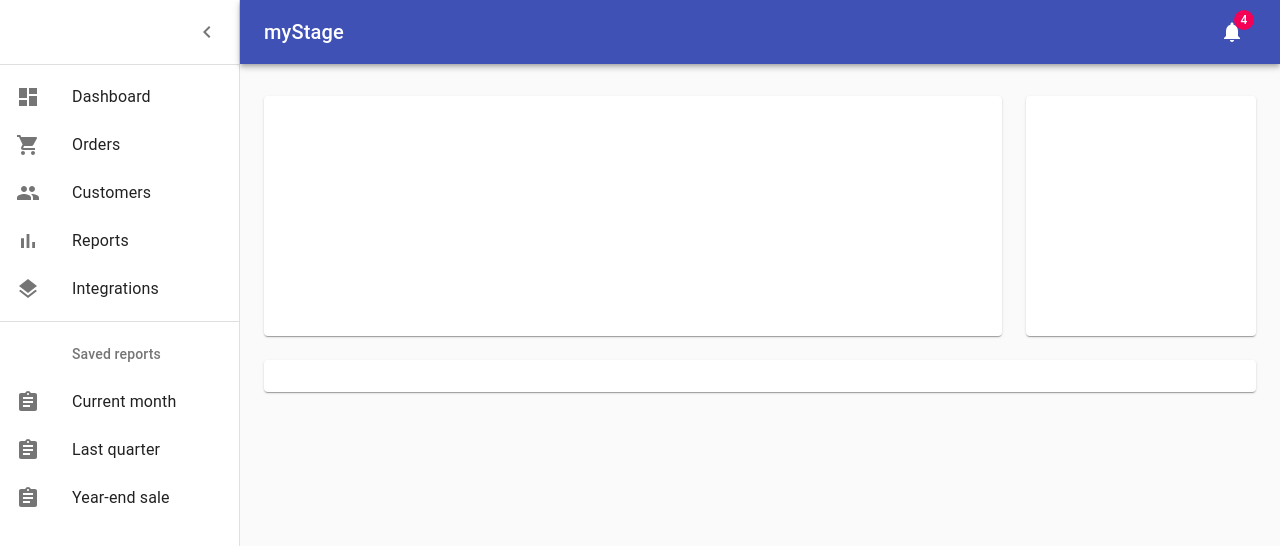
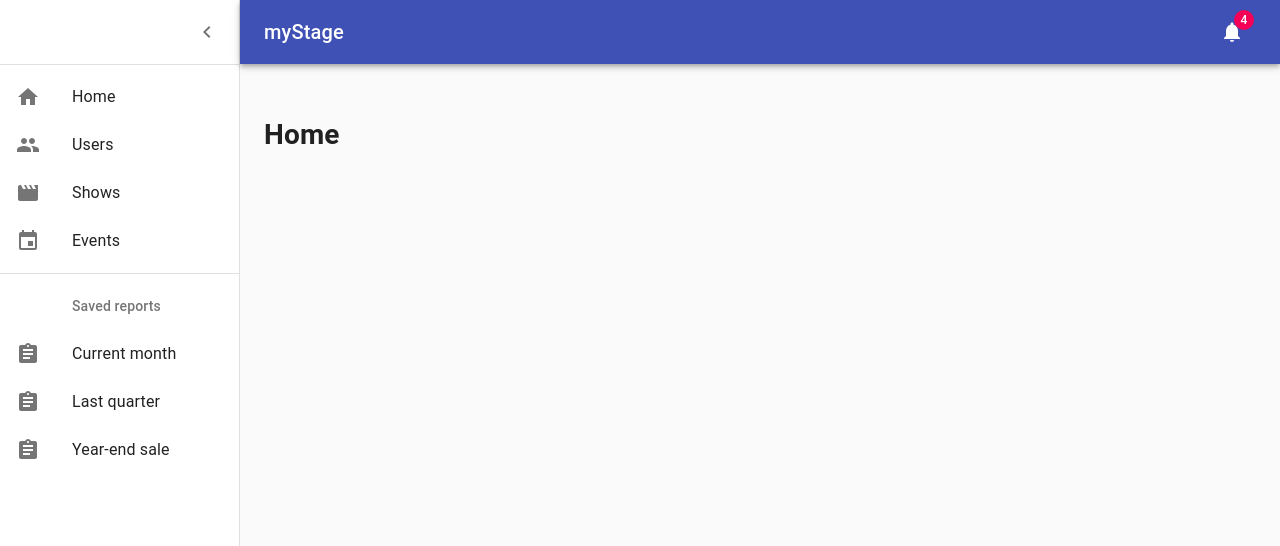
Before and after one commit to my-stage/mystage-client, a React (Create React App) app: page / in a window 1280 px wide. Shown: the top 546 px of the page. Built offline with nearby package versions, Linux system fonts and the light colour scheme.

Commit message:
added react-router-dom + some routes

```diff
--- a/package.json
+++ b/package.json
@@ -9,6 +9,7 @@
     "@types/node": "12.12.7",
     "@types/react": "16.9.11",
     "@types/react-dom": "16.9.4",
+    "@types/react-router-dom": "^5.1.2",
     "react": "^16.11.0",
     "react-dom": "^16.11.0",
     "react-router-dom": "^5.1.2",
--- a/src/App.tsx
+++ b/src/App.tsx
@@ -11,13 +11,11 @@ import Divider from '@material-ui/core/Divider';
 import IconButton from '@material-ui/core/IconButton';
 import Badge from '@material-ui/core/Badge';
 import Container from '@material-ui/core/Container';
-import Grid from '@material-ui/core/Grid';
-import Paper from '@material-ui/core/Paper';
-import Link from '@material-ui/core/Link';
 import MenuIcon from '@material-ui/icons/Menu';
 import ChevronLeftIcon from '@material-ui/icons/ChevronLeft';
 import NotificationsIcon from '@material-ui/icons/Notifications';
 import { mainListItems, secondaryListItems } from './listItems';
+import { BrowserRouter, Route, Switch } from 'react-router-dom';
 
 const drawerWidth = 240;
 
@@ -95,9 +93,6 @@ const useStyles = makeStyles(theme => ({
     overflow: 'auto',
     flexDirection: 'column',
   },
-  fixedHeight: {
-    height: 240,
-  },
 }));
 
 export default function Dashboard() {
@@ -109,9 +104,9 @@ export default function Dashboard() {
   const handleDrawerClose = () => {
     setOpen(false);
   };
-  const fixedHeightPaper = clsx(classes.paper, classes.fixedHeight);
 
   return (
+    <BrowserRouter>
       <div className={classes.root}>
         <CssBaseline />
         <AppBar position="absolute" className={clsx(classes.appBar, open && classes.appBarShift)}>
@@ -155,25 +150,26 @@ export default function Dashboard() {
         <main className={classes.content}>
           <div className={classes.appBarSpacer} />
           <Container maxWidth="lg" className={classes.container}>
-          <Grid container spacing={3}>
-            {/* Chart */}
-            <Grid item xs={12} md={8} lg={9}>
-              <Paper className={fixedHeightPaper}>
-              </Paper>
-            </Grid>
-            {/* Recent Deposits */}
-            <Grid item xs={12} md={4} lg={3}>
-              <Paper className={fixedHeightPaper}>
-              </Paper>
-            </Grid>
-            {/* Recent Orders */}
-            <Grid item xs={12}>
-              <Paper className={classes.paper}>
-              </Paper>
-            </Grid>
-          </Grid>
+            <Switch>
+              <Route path="/notimplemented">
+                <h1>Not Implemented!</h1>
+              </Route>
+              <Route path="/users">
+                <h1>Users</h1>
+              </Route>
+              <Route path="/shows">
+                <h1>Shows</h1>
+              </Route>
+              <Route path="/events">
+                <h1>Events</h1>
+              </Route>
+              <Route path="/">
+                <h1>Home</h1>
+              </Route>
+            </Switch>
           </Container>
         </main>
       </div>
+    </BrowserRouter>
   );
 }
--- /dev/null
+++ b/src/ListItemLink.tsx
@@ -0,0 +1,31 @@
+import React from 'react';
+import ListItem from '@material-ui/core/ListItem';
+import ListItemIcon from '@material-ui/core/ListItemIcon';
+import ListItemText from '@material-ui/core/ListItemText';
+import ListItemLinkProps from './ListItemLinkProps';
+import { Link as RouterLink, LinkProps as RouterLinkProps } from 'react-router-dom';
+
+export default function(props: ListItemLinkProps) {
+  const { icon, primary, to } = props;
+
+  const renderLink = React.useMemo(
+    () =>
+      React.forwardRef<HTMLAnchorElement, Omit<RouterLinkProps, 'innerRef' | 'to'>>(
+        (itemProps, ref) => (
+          // With react-router-dom@^6.0.0 use `ref` instead of `innerRef`
+          // See https://github.com/ReactTraining/react-router/issues/6056
+          <RouterLink to={to} {...itemProps} innerRef={ref} />
+        ),
+      ),
+    [to],
+  );
+
+  return (
+    <li>
+      <ListItem button component={renderLink}>
+        {icon ? <ListItemIcon>{icon}</ListItemIcon> : null}
+        <ListItemText primary={primary} />
+      </ListItem>
+    </li>
+  );
+}
--- /dev/null
+++ b/src/ListItemLinkProps.tsx
@@ -0,0 +1,9 @@
+import React from 'react';
+
+
+interface ListItemLinkProps {
+  icon?: React.ReactElement;
+  primary: string;
+  to: string;
+}
+export default ListItemLinkProps;
--- a/src/listItems.tsx
+++ b/src/listItems.tsx
@@ -1,70 +1,27 @@
 import React from 'react';
-import ListItem from '@material-ui/core/ListItem';
-import ListItemIcon from '@material-ui/core/ListItemIcon';
-import ListItemText from '@material-ui/core/ListItemText';
 import ListSubheader from '@material-ui/core/ListSubheader';
-import DashboardIcon from '@material-ui/icons/Dashboard';
 import ShoppingCartIcon from '@material-ui/icons/ShoppingCart';
 import PeopleIcon from '@material-ui/icons/People';
-import BarChartIcon from '@material-ui/icons/BarChart';
-import LayersIcon from '@material-ui/icons/Layers';
 import AssignmentIcon from '@material-ui/icons/Assignment';
+import ListItemLink from './ListItemLink';
+import HomeIcon from '@material-ui/icons/Home';
+import EventIcon from '@material-ui/icons/Event';
+import MovieIcon from '@material-ui/icons/Movie';
 
 export const mainListItems = (
   <div>
-    <ListItem button>
-      <ListItemIcon>
-        <DashboardIcon />
-      </ListItemIcon>
-      <ListItemText primary="Dashboard" />
-    </ListItem>
-    <ListItem button>
-      <ListItemIcon>
-        <ShoppingCartIcon />
-      </ListItemIcon>
-      <ListItemText primary="Orders" />
-    </ListItem>
-    <ListItem button>
-      <ListItemIcon>
-        <PeopleIcon />
-      </ListItemIcon>
-      <ListItemText primary="Customers" />
-    </ListItem>
-    <ListItem button>
-      <ListItemIcon>
-        <BarChartIcon />
-      </ListItemIcon>
-      <ListItemText primary="Reports" />
-    </ListItem>
-    <ListItem button>
-      <ListItemIcon>
-        <LayersIcon />
-      </ListItemIcon>
-      <ListItemText primary="Integrations" />
-    </ListItem>
+    <ListItemLink to="/" primary="Home" icon={<HomeIcon />} />
+    <ListItemLink to="/users" primary="Users" icon={<PeopleIcon />} />
+    <ListItemLink to="/shows" primary="Shows" icon={<MovieIcon />} />
+    <ListItemLink to="/events" primary="Events" icon={<EventIcon />} />
   </div>
 );
 
 export const secondaryListItems = (
   <div>
     <ListSubheader inset>Saved reports</ListSubheader>
-    <ListItem button>
-      <ListItemIcon>
-        <AssignmentIcon />
-      </ListItemIcon>
-      <ListItemText primary="Current month" />
-    </ListItem>
-    <ListItem button>
-      <ListItemIcon>
-        <AssignmentIcon />
-      </ListItemIcon>
-      <ListItemText primary="Last quarter" />
-    </ListItem>
-    <ListItem button>
-      <ListItemIcon>
-        <AssignmentIcon />
-      </ListItemIcon>
-      <ListItemText primary="Year-end sale" />
-    </ListItem>
+    <ListItemLink to="/notimplemented" primary="Current month" icon={<AssignmentIcon />} />
+    <ListItemLink to="/notimplemented" primary="Last quarter" icon={<AssignmentIcon />} />
+    <ListItemLink to="/notimplemented" primary="Year-end sale" icon={<AssignmentIcon />} />
   </div>
 );
```
Also changed, not shown: 1 other file (tests, documents, lock files or other folders). Lines whose indentation alone changed are shown as unchanged.
